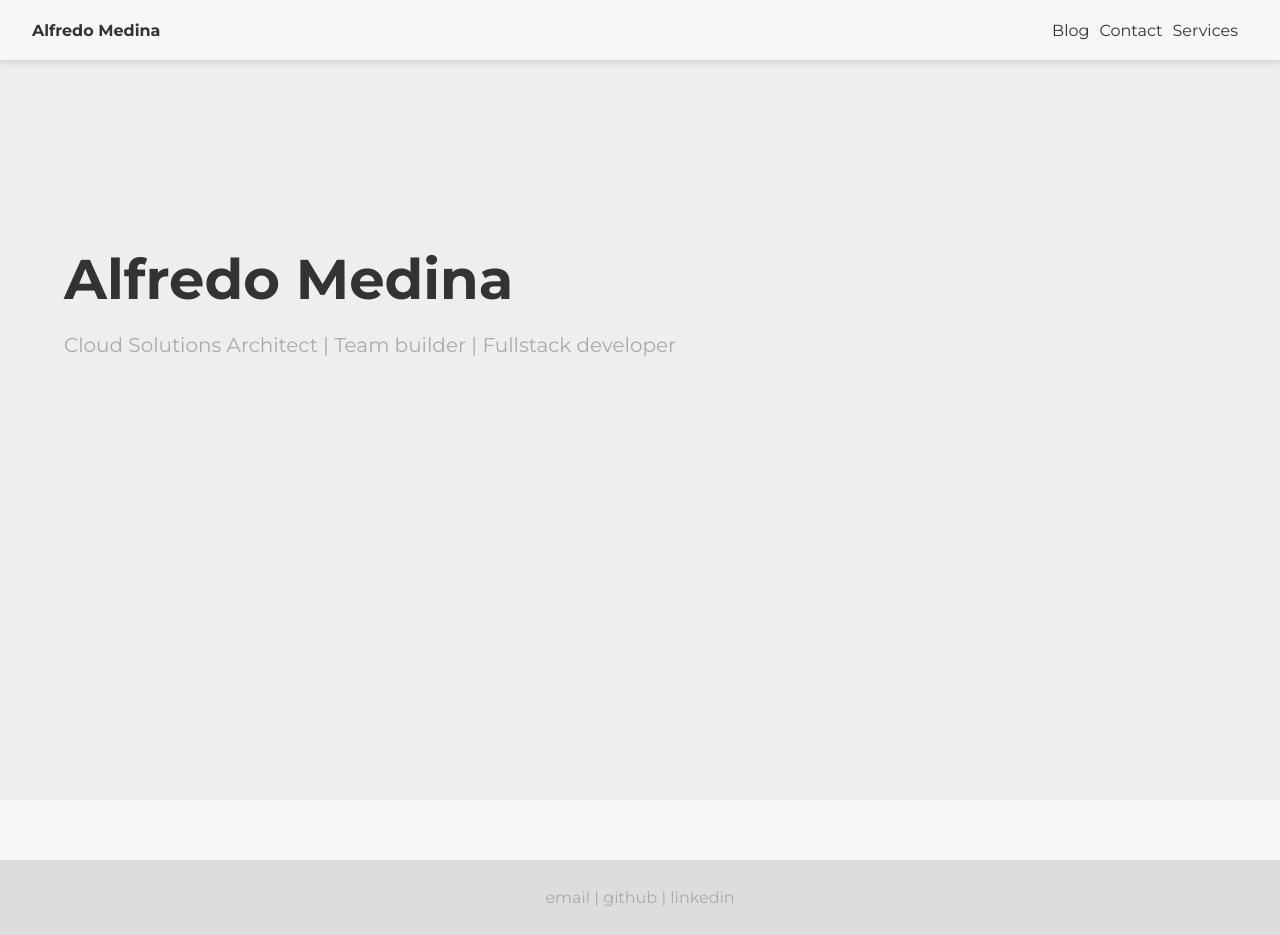
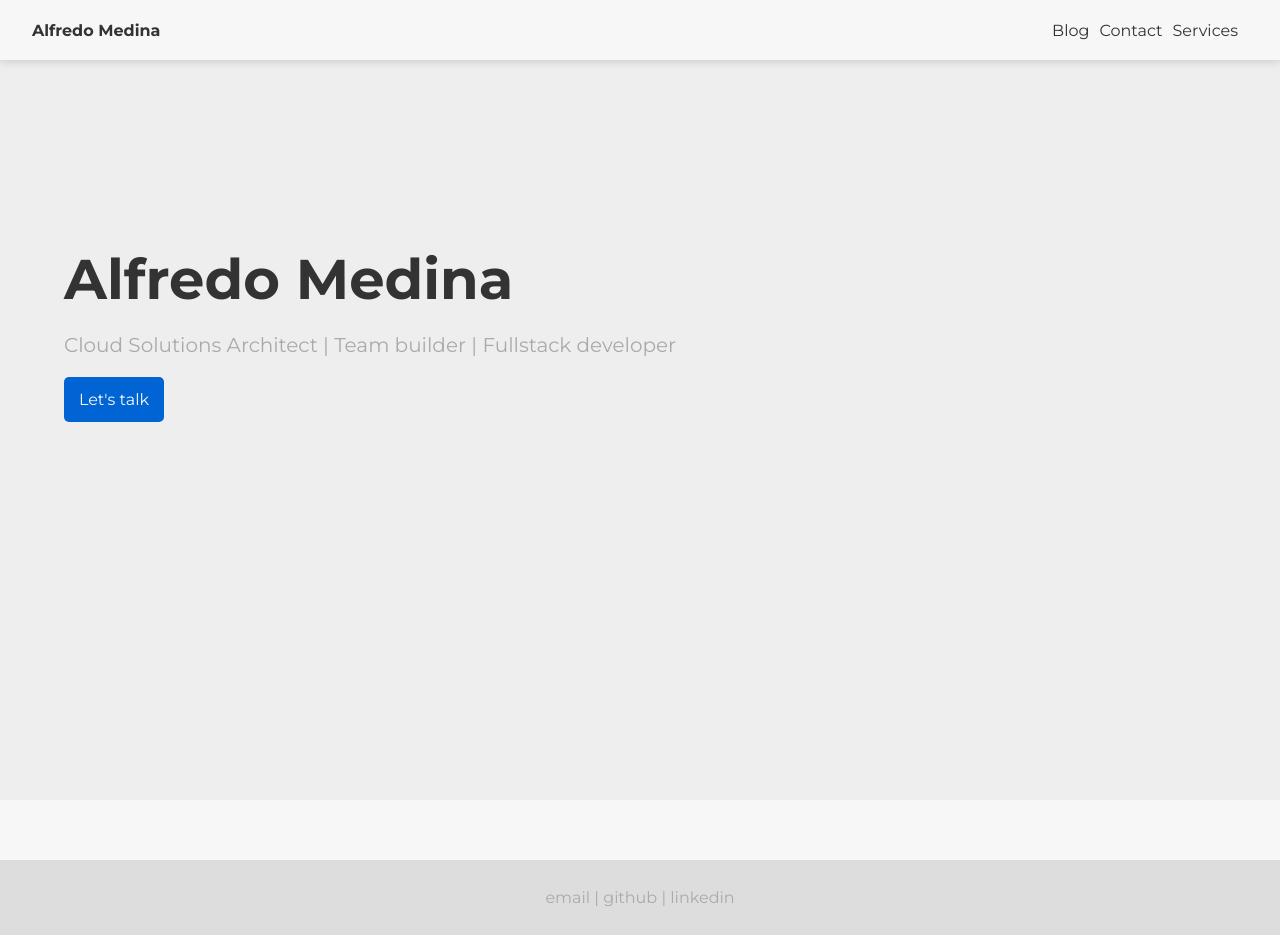
Before and after one commit to alfremedpal/amedpal-website, a Next.js app: page / in a window 1280 px wide. Built offline with nearby package versions, Linux system fonts and the light colour scheme.

Commit message:
Add call to action button in homepage

```diff
--- a/pages/index.tsx
+++ b/pages/index.tsx
@@ -1,6 +1,7 @@
 import { useState } from 'react'
 import type { NextPage } from 'next'
 import styles from '../styles/Home.module.scss'
+import Button from '../components/button/button'
 
 const Home: NextPage = () => {
 
@@ -15,20 +16,24 @@ const Home: NextPage = () => {
 	}
 
 	return (
-		<div className={styles.hero}>
-			<div
-				className={styles.heroText}
-				onClick={() => restartAnimation()}
-			>
-				<h1>Alfredo Medina</h1>
-				<p>
-					<span style={{animationName: animationID}}>Cloud Solutions Architect</span>&nbsp;|&nbsp;
-					<span style={{animationName: animationID}}>Team builder</span>&nbsp;|&nbsp;
-					<span style={{animationName: animationID}}>Fullstack developer</span>
-				</p>
+		<>
+			<div className={styles.heroContainer}>
+				<div className={styles.heroText}>
+					<h1>Alfredo Medina</h1>
+					<p onClick={() => restartAnimation()}>
+						<span style={{ animationName: animationID }}>Cloud Solutions Architect</span>&nbsp;|&nbsp;
+						<span style={{ animationName: animationID }}>Team builder</span>&nbsp;|&nbsp;
+						<span style={{ animationName: animationID }}>Fullstack developer</span>
+					</p>
+					<Button
+						href='/contact'
+					>
+						Let's talk
+					</Button>
+				</div>
+
 			</div>
-
-		</div>
+		</>
 	)
 }
 
--- a/styles/Home.module.scss
+++ b/styles/Home.module.scss
@@ -1,17 +1,21 @@
 @use "./variables" as v;
 @use "./styles/mixins" as m;
 
-.hero {
+.heroContainer {
     background-color: v.$light-gray;
     height: calc(100vh - v.$nav-height);
-    // box-shadow: 0px 0px 40px 15px rgba(0, 0, 0, 0.2) inset;
     position: relative;
 
     .heroText {
+        position: relative;
         margin: 0;
-        position: absolute;
         top: 15%;
-        cursor: pointer;
+        display: flex;
+        align-items: center;
+        justify-content: center;
+        flex-direction: column;
+        top: 15%;
+
         h1 {
             color: v.$black;
             text-align: center;
@@ -26,24 +30,24 @@
         }
 
         span {
-            // transition: color ease 0.3s;
             animation-duration: 0.75s;
             animation-name: showOff;
             animation-iteration-count: 1;
             animation-direction: alternate;
             animation-delay: 0.5s;
-            // &:hover {
-            //     color: v.$black;
-            // }
+
             &:nth-child(2) {
                 animation-delay: 1.5s;
             }
+
             &:nth-child(3) {
                 animation-delay: 2.5s;
             }
         }
 
         @include m.desktop() {
+            position: absolute;
+            display: block;
             top: 25%;
             left: 5%;
 
--- a/styles/_variables.scss
+++ b/styles/_variables.scss
@@ -4,5 +4,6 @@ $gray: #dddddd;
 $dark-gray: #aaaaaa;
 $black: #333333;
 $blue: #0064d5;
+$dark-blue: #004da5;
 
 $nav-height: 60px;
```
